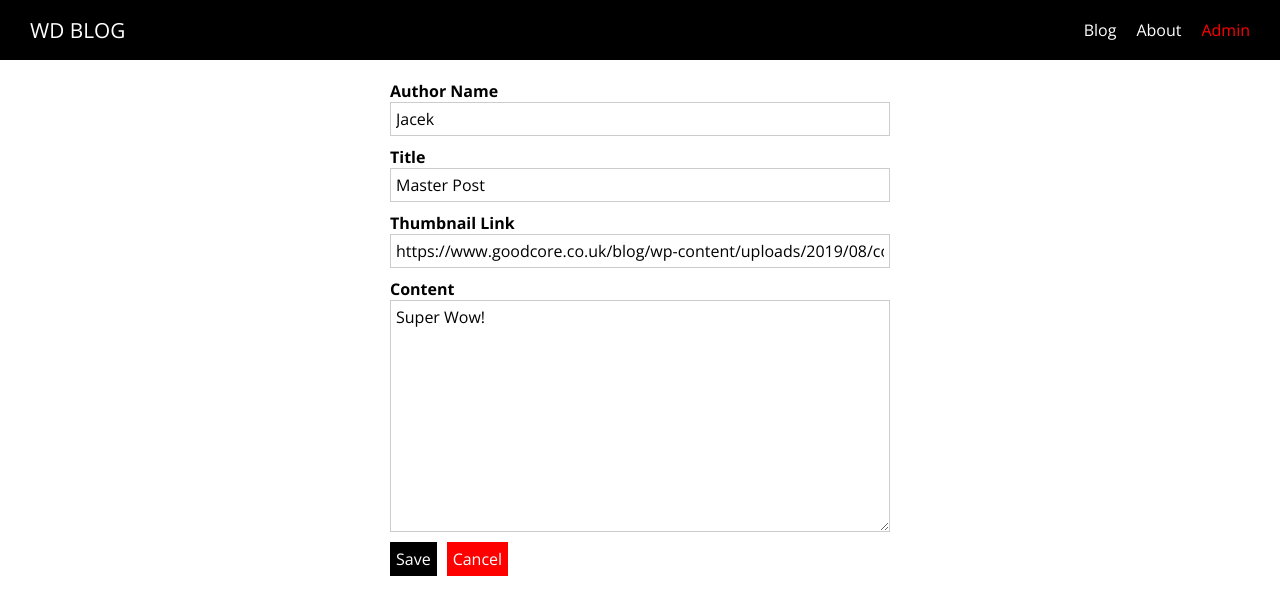
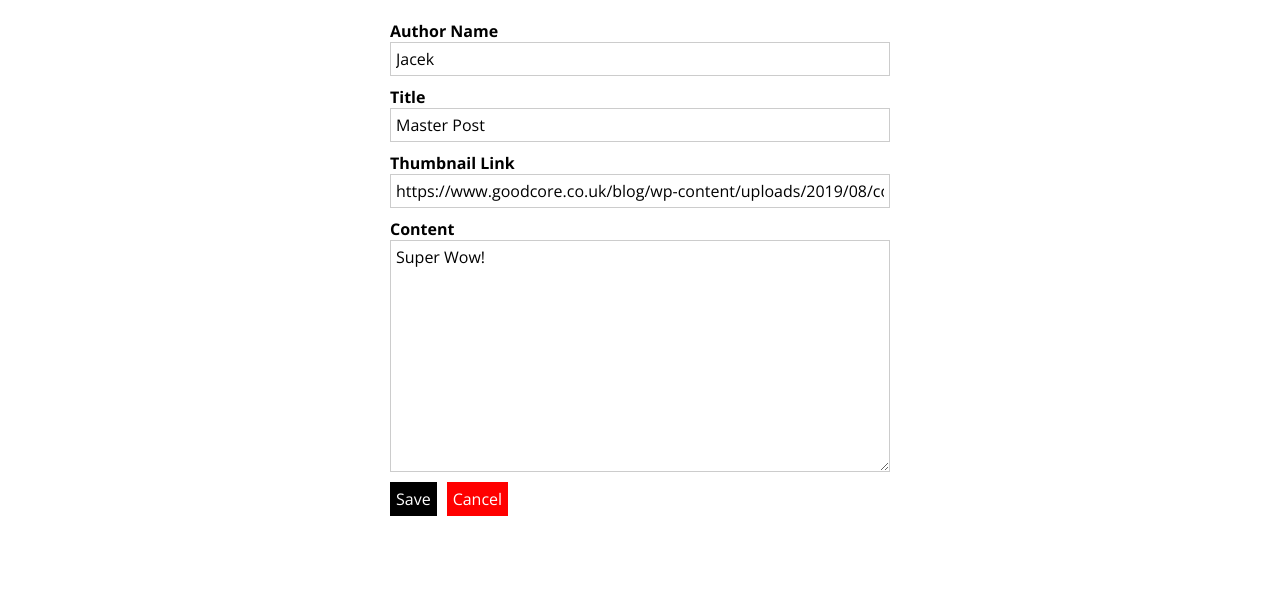
Before and after one commit to JacekCzajkowski/nuxt-blog, a Nuxt app: page /admin/1 in a window 1280 px wide. Shown: the top 614 px of the page. Built offline with nearby package versions, Linux system fonts and the light colour scheme.

Commit message:
project update

```diff
--- /dev/null
+++ b/layouts/admin.vue
@@ -0,0 +1,15 @@
+<template>
+  <div>
+    <Nuxt />
+  </div>
+</template>
+
+<style>
+html {
+  font-family: 'Open Sans', sans-serif;
+}
+
+body {
+  margin: 0;
+}
+</style>
--- /dev/null
+++ b/layouts/error.vue
@@ -0,0 +1,22 @@
+<template>
+  <div class="error-page">
+    <h1>Oops, something went wrong!</h1>
+    <p>Back to <a href="/">safety</a>!</p>
+  </div>
+</template>
+
+<style scoped>
+.error-page {
+  text-align: center;
+}
+
+.error-page a {
+  text-decoration: none;
+  color: red;
+}
+
+.error-page a:hover,
+.error-page a:active {
+  color: salmon;
+}
+</style>
--- a/pages/admin/_postId/index.vue
+++ b/pages/admin/_postId/index.vue
@@ -9,6 +9,7 @@
 <script>
 import AdminPostForm from '@/components/Admin/AdminPostForm'
 export default {
+  layout: 'admin',
   components: {
     AdminPostForm
   },
--- a/pages/admin/index.vue
+++ b/pages/admin/index.vue
@@ -15,6 +15,7 @@
 import AppButton from '@/components/UI/AppButton'
 
 export default {
+  layout: 'admin',
   components: {
     PostList,
     AppButton
--- a/pages/admin/new-post/index.vue
+++ b/pages/admin/new-post/index.vue
@@ -9,6 +9,7 @@
 <script>
 import AdminPostForm from '@/components/Admin/AdminPostForm'
 export default {
+  layout: 'admin',
   components: {
     AdminPostForm
   },
```
